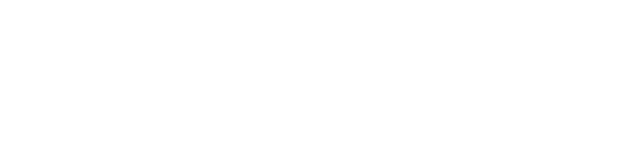
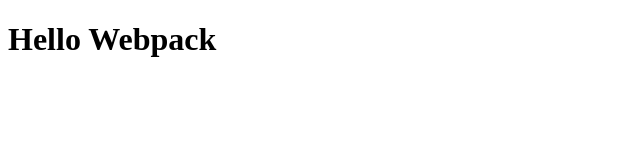
Before and after one commit to Remych04/webpack-config-example, a website built with webpack: page src/index.html in a window 1280 px wide. Shown: the whole page, without its empty margins (0-640 px from the left). Built offline with nearby package versions, Linux system fonts and the light colour scheme.

Commit message:
dev server

```diff
--- a/package.json
+++ b/package.json
@@ -4,7 +4,8 @@
   "description": "",
   "main": "index.js",
   "scripts": {
-    "dev": "webpack --mode development"
+    "dev": "webpack --mode development",
+    "start": "webpack serve --mode=development --open"
   },
   "keywords": [],
   "author": "",
--- a/src/index.html
+++ b/src/index.html
@@ -5,6 +5,6 @@
     <title>Webpack example</title>
 </head>
 <body>
-
+  <h1>Hello Webpack</h1>
 </body>
 </html>
```
